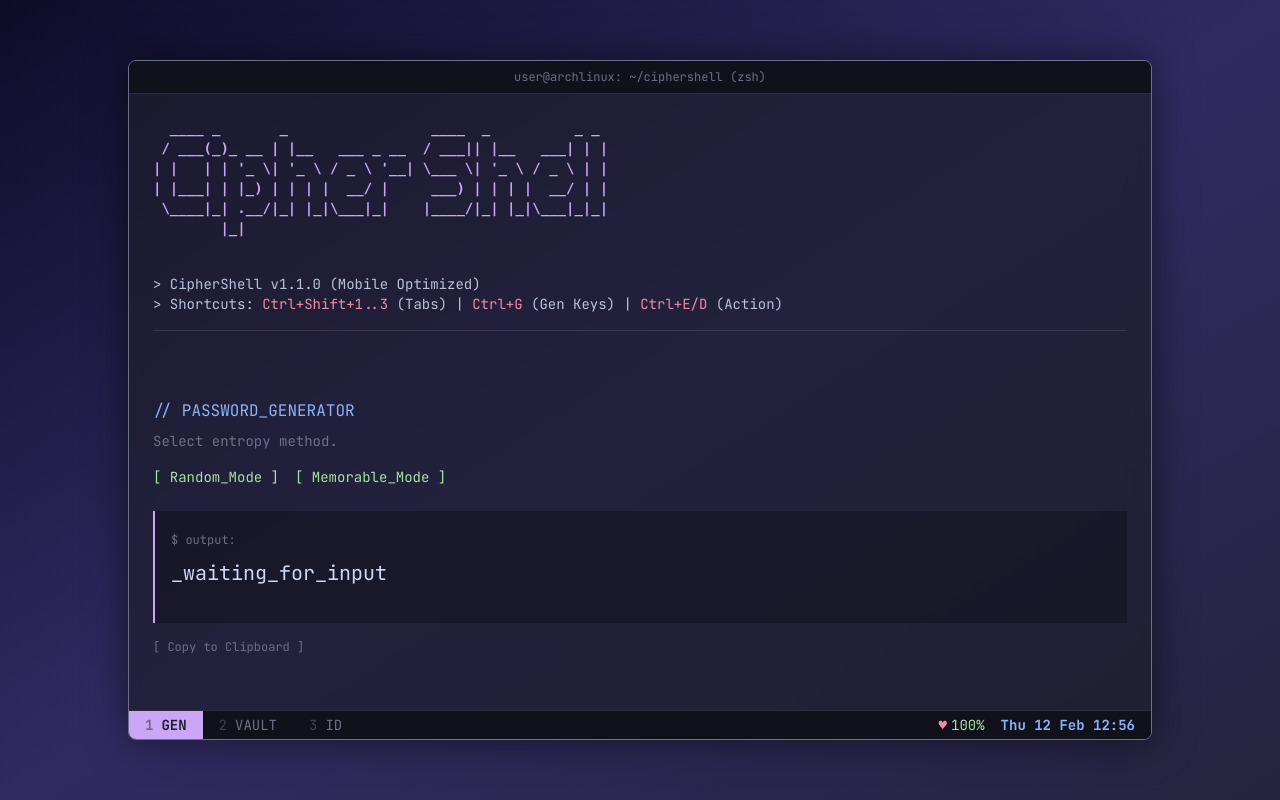
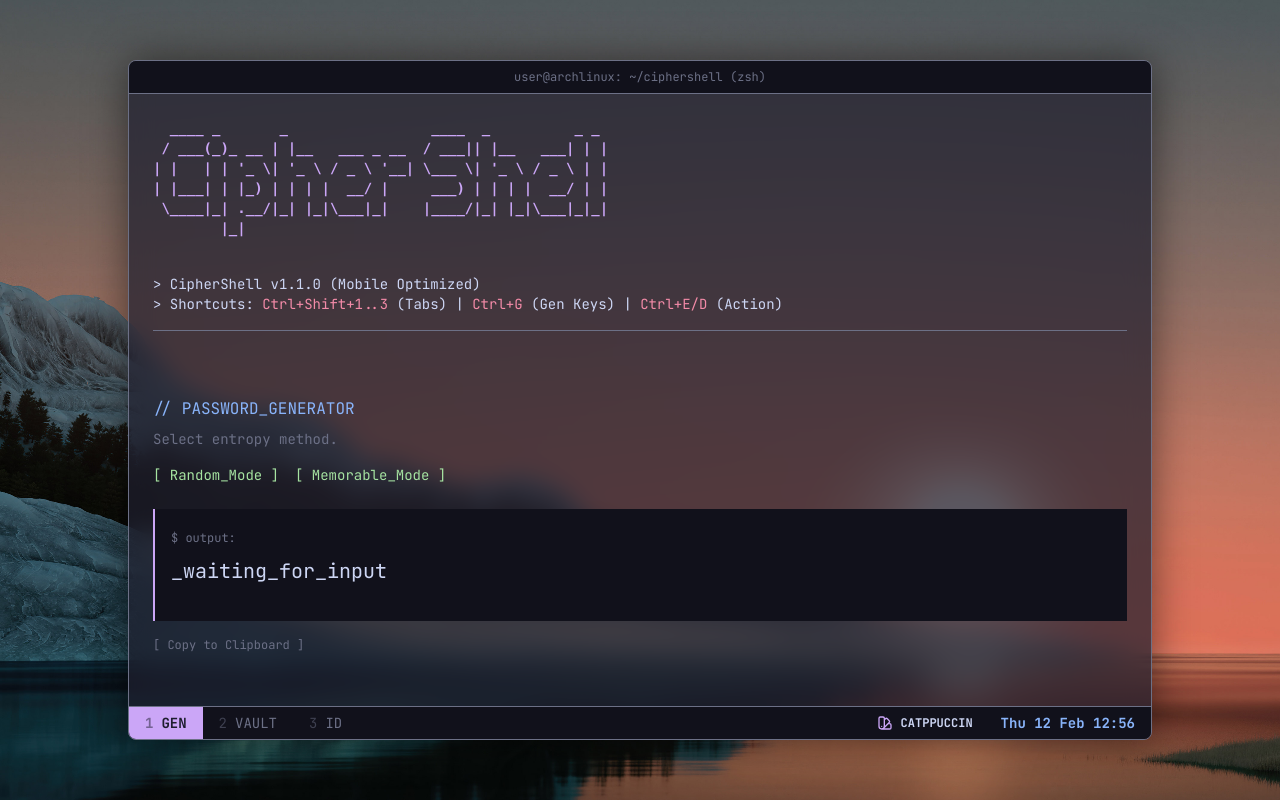
Before and after one commit to T9039/cipherShell, a Flask app: page / in a window 1280 px wide. Run offline with Flask 3, Linux system fonts and the light colour scheme; some libraries are stand-ins or nearby versions.

Commit message:
Changed health button to theme selector button, updated all the colors to use theme palettes colors

```diff
--- a/templates/index2.html
+++ b/templates/index2.html
@@ -8,20 +8,9 @@
     />
     <title>CipherShell</title>
     <script src="https://cdn.tailwindcss.com"></script>
+    <link rel="stylesheet" href="{{ url_for('static', filename='themes.css') }}">
     <style>
       @import url("https://fonts.googleapis.com/css2?family=JetBrains+Mono:wght@400;700&display=swap");
-
-      /* --- CATPPUCCIN MOCHA PALETTE --- */
-      :root {
-        --base: #1e1e2e;
-        --text: #cdd6f4;
-        --mauve: #cba6f7;
-        --blue: #89b4fa;
-        --red: #f38ba8;
-        --green: #a6e3a1;
-        --overlay: #6c7086;
-        --crust: #11111b;
-      }
 
       body {
         font-family: "JetBrains Mono", monospace;
@@ -41,11 +30,10 @@
 
       /* Glassmorphism Terminal */
       .terminal-window {
-        /* CHANGED: 0.85 -> 0.70 to let the wallpaper shine through */
-        background-color: rgba(30, 30, 46, 0.7);
+        background-color: color-mix(in srgb, var(--base), transparent 30%);
         backdrop-filter: blur(12px);
-        border: 1px solid var(--overlay);
-        box-shadow: 0 0 40px rgba(0, 0, 0, 0.5);
+        border: 1px solid var(--overlay); /* Ensure this uses variable too! */
+        box-shadow: 0 0 40px rgba(0,0,0,0.5);
       }
 
       /* Blinking Block Cursor */
@@ -88,7 +76,7 @@
 
       /* Tmux Active/Inactive Tab Styles */
       .tab-active {
-        background-color: var(--mauve);
+        background-color: var(--accent);
         color: var(--base);
         font-weight: bold;
       }
@@ -102,7 +90,7 @@
       class="terminal-window w-full h-[100dvh] md:h-[85vh] md:max-w-5xl flex flex-col md:rounded-lg rounded-none overflow-hidden relative transition-all duration-300"
     >
       <div
-        class="bg-[#11111b] p-3 md:p-2 text-center text-xs text-[#6c7086] border-b border-[#6c7086]/30 select-none shrink-0"
+        class="bg-[var(--crust)] p-3 md:p-2 text-center text-xs text-[var(--overlay)] border-b border-[var(--overlay)] select-none shrink-0"
       >
         <span class="md:hidden">mobile@ciphershell: ~ (zsh)</span>
         <span class="hidden md:inline"
@@ -112,7 +100,7 @@
 
       <div class="flex-1 p-4 md:p-6 overflow-y-auto no-scrollbar flex flex-col">
         <pre
-          class="text-[#cba6f7] font-bold text-[8px] md:text-sm mb-4 leading-tight select-none whitespace-pre-wrap"
+          class="text-[var(--accent)] font-bold text-[8px] md:text-sm mb-4 leading-tight select-none whitespace-pre-wrap"
         >
   ____ _       _                 ____  _          _ _
  / ___(_)_ __ | |__   ___ _ __  / ___|| |__   ___| | |
@@ -123,41 +111,41 @@
             </pre
         >
 
-        <div class="mb-6 text-xs md:text-sm text-[#bac2de]">
+        <div class="mb-6 text-xs md:text-sm text-[var(--text)]">
           <p>> CipherShell v1.1.0 (Mobile Optimized)</p>
           <p class="hidden md:block">
             > Shortcuts:
-            <span class="text-[#f38ba8]">Ctrl+Shift+1..3</span> (Tabs) |
-            <span class="text-[#f38ba8]">Ctrl+G</span> (Gen Keys) |
-            <span class="text-[#f38ba8]">Ctrl+E/D</span> (Action)
+            <span class="text-[var(--red)]">Ctrl+Shift+1..3</span> (Tabs) |
+            <span class="text-[var(--red)]">Ctrl+G</span> (Gen Keys) |
+            <span class="text-[var(--red)]">Ctrl+E/D</span> (Action)
           </p>
           <p class="md:hidden">
-            > Touch Controls: <span class="text-[#a6e3a1]">Active</span>
+            > Touch Controls: <span class="text-[var(--green)]">Active</span>
           </p>
-          <div class="border-b border-[#6c7086]/30 my-4"></div>
+          <div class="border-b border-[var(--overlay)] my-4"></div>
         </div>
 
         <div
-          class="flex md:hidden w-full mb-6 border-b border-[#6c7086]/50 gap-1 select-none items-end"
+          class="flex md:hidden w-full mb-6 border-b border-[var(--overlay)] gap-1 select-none items-end"
         >
           <div
             id="mob-tab-gen"
             onclick="switchTab('generator')"
-            class="flex-1 py-2 text-center text-xs font-bold rounded-t-lg cursor-pointer transition-all border-t border-l border-r border-[#6c7086]/50 bg-[#cba6f7] text-[#1e1e2e] translate-y-[1px]"
+            class="flex-1 py-2 text-center text-xs font-bold rounded-t-lg cursor-pointer transition-all border-t border-l border-r border-[var(--overlay)] bg-[var(--accent)] text-[var(--base)] translate-y-[1px]"
           >
             GEN
           </div>
           <div
             id="mob-tab-vault"
             onclick="switchTab('vault')"
-            class="flex-1 py-2 text-center text-xs font-bold rounded-t-lg cursor-pointer transition-all border-t border-l border-r border-transparent text-[#6c7086] hover:bg-[#313244] bg-[#11111b]/50"
+            class="flex-1 py-2 text-center text-xs font-bold rounded-t-lg cursor-pointer transition-all border-t border-l border-r border-transparent text-[var(--overlay)] hover:bg-[var(--overlay)] bg-[var(--crust)]"
           >
             VAULT
           </div>
           <div
             id="mob-tab-identity"
             onclick="switchTab('identity')"
-            class="flex-1 py-2 text-center text-xs font-bold rounded-t-lg cursor-pointer transition-all border-t border-l border-r border-transparent text-[#6c7086] hover:bg-[#313244] bg-[#11111b]/50"
+            class="flex-1 py-2 text-center text-xs font-bold rounded-t-lg cursor-pointer transition-all border-t border-l border-r border-transparent text-[var(--overlay)] hover:bg-[var(--overlay)] bg-[var(--crust)]"
           >
             IDENTITY
           </div>
@@ -167,38 +155,38 @@
           class="flex-1 flex flex-col justify-start md:justify-center items-start space-y-6"
         >
           <div class="w-full">
-            <p class="text-[#89b4fa] mb-2">// PASSWORD_GENERATOR</p>
-            <p class="text-xs md:text-sm text-[#6c7086] mb-4">
+            <p class="text-[var(--accent2)] mb-2">// PASSWORD_GENERATOR</p>
+            <p class="text-xs md:text-sm text-[var(--overlay)] mb-4">
               Select entropy method.
             </p>
 
             <div class="flex flex-col md:flex-row gap-4 mb-6 text-sm">
               <button
                 onclick="generatePass('random')"
-                class="border border-[#a6e3a1]/30 p-3 md:border-none md:p-0 text-center hover:text-white text-[#a6e3a1] transition-colors rounded md:rounded-none"
+                class="border border-[var(--green)] p-3 md:border-none md:p-0 text-center hover:text-white text-[var(--green)] transition-colors rounded md:rounded-none"
               >
                 [ Random_Mode ]
               </button>
               <button
                 onclick="generatePass('memorable')"
-                class="border border-[#a6e3a1]/30 p-3 md:border-none md:p-0 text-center hover:text-white text-[#a6e3a1] transition-colors rounded md:rounded-none"
+                class="border border-[var(--green)] p-3 md:border-none md:p-0 text-center hover:text-white text-[var(--green)] transition-colors rounded md:rounded-none"
               >
                 [ Memorable_Mode ]
               </button>
             </div>
 
-            <div class="bg-[#11111b]/50 p-4 border-l-2 border-[#cba6f7] w-full">
-              <span class="text-[#6c7086] text-xs">$ output: </span>
+            <div class="bg-[var(--crust)] p-4 border-l-2 border-[var(--accent)] w-full">
+              <span class="text-[var(--overlay)] text-xs">$ output: </span>
               <div
                 id="pass-output"
-                class="text-lg md:text-xl text-[#cdd6f4] break-all mt-2 min-h-[3rem]"
+                class="text-lg md:text-xl text-[var(--text)] break-all mt-2 min-h-[3rem]"
               >
                 _waiting_for_input
               </div>
             </div>
             <button
               onclick="copyToClipboard('pass-output')"
-              class="mt-4 w-full md:w-auto border border-[#6c7086] p-2 md:border-none md:p-0 text-xs text-[#6c7086] hover:text-[#cdd6f4]"
+              class="mt-4 w-full md:w-auto border border-[var(--overlay)] p-2 md:border-none md:p-0 text-xs text-[var(--overlay)] hover:text-[var(--text)]"
             >
               [ Copy to Clipboard ]
             </button>
@@ -206,31 +194,31 @@
         </div>
 
         <div id="section-vault" class="hidden flex-1 flex flex-col space-y-6">
-          <p class="text-[#f38ba8] mb-2">// SECURE_VAULT (AES-128)</p>
+          <p class="text-[var(--red)] mb-2">// SECURE_VAULT (AES-128)</p>
 
           <div class="space-y-6 w-full max-w-3xl">
             <div class="flex flex-col md:flex-row md:items-start gap-2">
               <span
-                class="text-[#a6e3a1] whitespace-nowrap text-xs md:text-base"
+                class="text-[var(--green)] whitespace-nowrap text-xs md:text-base"
                 >user@vault:~/msg $</span
               >
               <textarea
                 id="vault-input"
                 rows="3"
-                class="cli-input text-base md:text-sm resize-none bg-[#11111b]/20 p-2 md:p-0 rounded md:rounded-none"
+                class="cli-input text-base md:text-sm resize-none bg-[var(--crust)] p-2 md:p-0 rounded md:rounded-none"
                 placeholder="Enter plaintext..."
               ></textarea>
             </div>
 
             <div class="flex flex-col md:flex-row md:items-center gap-2">
               <span
-                class="text-[#a6e3a1] whitespace-nowrap text-xs md:text-base"
+                class="text-[var(--green)] whitespace-nowrap text-xs md:text-base"
                 >user@vault:~/key $</span
               >
               <input
                 type="password"
                 id="vault-pass"
-                class="cli-input text-base md:text-sm bg-[#11111b]/20 p-2 md:p-0 rounded md:rounded-none"
+                class="cli-input text-base md:text-sm bg-[var(--crust)] p-2 md:p-0 rounded md:rounded-none"
                 placeholder="Enter passphrase..."
               />
             </div>
@@ -238,29 +226,29 @@
             <div class="pt-4 flex flex-col md:flex-row gap-4 text-sm">
               <button
                 onclick="processVault('encrypt')"
-                class="border border-[#89b4fa] p-3 md:border-none md:p-0 text-center text-[#89b4fa] hover:bg-[#89b4fa] hover:text-[#1e1e2e] rounded md:rounded-none transition-colors font-bold"
+                class="border border-[var(--accent2)] p-3 md:border-none md:p-0 text-center text-[var(--accent2)] hover:bg-[var(--accent2)] hover:text-[var(--base)] rounded md:rounded-none transition-colors font-bold"
               >
                 ENCRYPT >>
               </button>
               <button
                 onclick="processVault('decrypt')"
-                class="border border-[#f38ba8] p-3 md:border-none md:p-0 text-center text-[#f38ba8] hover:bg-[#f38ba8] hover:text-[#1e1e2e] rounded md:rounded-none transition-colors font-bold"
+                class="border border-[var(--red)] p-3 md:border-none md:p-0 text-center text-[var(--red)] hover:bg-[var(--red)] hover:text-[var(--base)] rounded md:rounded-none transition-colors font-bold"
               >
                 << DECRYPT
               </button>
             </div>
 
-            <div class="mt-6 border-t border-[#6c7086]/30 pt-4 pb-12">
-              <div class="text-[#6c7086] text-sm mb-1">STDOUT >></div>
+            <div class="mt-6 border-t border-[var(--overlay)] pt-4 pb-12">
+              <div class="text-[var(--overlay)] text-sm mb-1">STDOUT >></div>
               <div
                 id="vault-result"
-                class="text-[#cdd6f4] break-all font-mono text-sm"
+                class="text-[var(--text)] break-all font-mono text-sm"
               >
                 // Process output will appear here...
               </div>
               <button
                 onclick="copyToClipboard('vault-result')"
-                class="mt-4 w-full md:w-auto border border-[#6c7086] p-2 md:border-none md:p-0 text-xs text-[#6c7086] hover:text-[#cdd6f4]"
+                class="mt-4 w-full md:w-auto border border-[var(--overlay)] p-2 md:border-none md:p-0 text-xs text-[var(--overlay)] hover:text-[var(--text)]"
               >
                 [ Copy Output ]
               </button>
@@ -273,46 +261,46 @@
           class="hidden flex-1 flex flex-col space-y-8 pb-20"
         >
           <div>
-            <p class="text-[#f38ba8] mb-2 text-xs uppercase font-bold">
+            <p class="text-[var(--red)] mb-2 text-xs uppercase font-bold">
               // 1. MY_IDENTITY (KEYPAIR)
             </p>
             <button
               onclick="generateIdentity()"
-              class="w-full md:w-auto mb-4 text-xs border border-[#a6e3a1] text-[#a6e3a1] px-3 py-3 md:py-1 hover:bg-[#a6e3a1] hover:text-[#1e1e2e] transition-colors rounded md:rounded-none"
+              class="w-full md:w-auto mb-4 text-xs border border-[var(--green)] text-[var(--green)] px-3 py-3 md:py-1 hover:bg-[var(--green)] hover:text-[var(--base)] transition-colors rounded md:rounded-none"
             >
               [ GENERATE_NEW_KEYPAIR_2048 ]
             </button>
 
             <div class="grid grid-cols-1 md:grid-cols-2 gap-4">
               <div class="relative group">
-                <label class="text-[10px] text-[#a6e3a1] block mb-1"
+                <label class="text-[10px] text-[var(--green)] block mb-1"
                   >PUBLIC_KEY</label
                 >
                 <textarea
                   id="rsa-public"
                   readonly
-                  class="w-full h-24 bg-[#11111b]/50 border border-[#a6e3a1]/50 p-2 text-[10px] leading-tight text-[#a6e3a1] resize-none focus:border-[#a6e3a1] outline-none font-mono rounded"
+                  class="w-full h-24 bg-[var(--crust)] border border-[var(--green)] p-2 text-[10px] leading-tight text-[var(--green)] resize-none focus:border-[var(--green)] outline-none font-mono rounded"
                 ></textarea>
                 <button
                   onclick="copyToClipboard('rsa-public')"
-                  class="absolute top-2 right-2 text-[10px] bg-[#1e1e2e] border border-[#a6e3a1] px-2 py-1 hover:bg-[#a6e3a1] hover:text-black rounded"
+                  class="absolute top-2 right-2 text-[10px] bg-[var(--base)] border border-[var(--green)] px-2 py-1 hover:bg-[var(--green)] hover:text-black rounded"
                 >
                   CPY
                 </button>
               </div>
 
               <div class="relative group">
-                <label class="text-[10px] text-[#f38ba8] block mb-1"
+                <label class="text-[10px] text-[var(--red)] block mb-1"
                   >PRIVATE_KEY</label
                 >
                 <textarea
                   id="rsa-private"
                   readonly
-                  class="w-full h-24 bg-[#11111b]/50 border border-[#f38ba8]/50 p-2 text-[10px] leading-tight text-[#f38ba8] resize-none focus:border-[#f38ba8] outline-none font-mono rounded"
+                  class="w-full h-24 bg-[var(--crust)] border border-[var(--red)] p-2 text-[10px] leading-tight text-[var(--red)] resize-none focus:border-[var(--red)] outline-none font-mono rounded"
                 ></textarea>
                 <button
                   onclick="copyToClipboard('rsa-private')"
-                  class="absolute top-2 right-2 text-[10px] bg-[#1e1e2e] border border-[#f38ba8] px-2 py-1 hover:bg-[#f38ba8] hover:text-black rounded"
+                  class="absolute top-2 right-2 text-[10px] bg-[var(--base)] border border-[var(--red)] px-2 py-1 hover:bg-[var(--red)] hover:text-black rounded"
                 >
                   CPY
                 </button>
@@ -320,39 +308,39 @@
             </div>
           </div>
 
-          <div class="border-t border-[#6c7086]/30 pt-6">
-            <p class="text-[#89b4fa] mb-4 text-xs uppercase font-bold">
+          <div class="border-t border-[var(--overlay)] pt-6">
+            <p class="text-[var(--accent2)] mb-4 text-xs uppercase font-bold">
               // 2. ASYMMETRIC_MESSAGING
             </p>
 
             <div class="grid grid-cols-1 md:grid-cols-2 gap-8">
               <div
-                class="space-y-2 bg-[#11111b]/20 p-2 md:bg-transparent md:p-0 rounded"
+                class="space-y-2 bg-[var(--crust)] p-2 md:bg-transparent md:p-0 rounded"
               >
-                <p class="text-xs text-[#6c7086]">> Encrypt for recipient</p>
+                <p class="text-xs text-[var(--overlay)]">> Encrypt for recipient</p>
                 <input
                   id="rsa-msg-in"
-                  class="w-full bg-transparent border-b border-[#6c7086] py-2 md:py-1 text-base md:text-sm focus:border-[#89b4fa] outline-none"
+                  class="w-full bg-transparent border-b border-[var(--overlay)] py-2 md:py-1 text-base md:text-sm focus:border-[var(--accent2)] outline-none"
                   placeholder="Enter Message..."
                 />
 
                 <textarea
                   id="rsa-remote-key"
-                  class="w-full h-20 bg-[#11111b]/30 border border-[#6c7086]/50 p-2 text-[10px] resize-none focus:border-[#89b4fa] outline-none text-[#6c7086] rounded"
+                  class="w-full h-20 bg-[var(--crust)] border border-[var(--overlay)] p-2 text-[10px] resize-none focus:border-[var(--accent2)] outline-none text-[var(--overlay)] rounded"
                   placeholder="Paste Recipient's Public Key Here..."
                 ></textarea>
                 <button
                   onclick="processRSA('encrypt')"
-                  class="w-full border border-[#89b4fa] text-[#89b4fa] hover:bg-[#89b4fa] hover:text-[#1e1e2e] py-3 md:py-1 text-sm transition-colors font-bold rounded md:rounded-none"
+                  class="w-full border border-[var(--accent2)] text-[var(--accent2)] hover:bg-[var(--accent2)] hover:text-[var(--base)] py-3 md:py-1 text-sm transition-colors font-bold rounded md:rounded-none"
                 >
                   ENCRYPT >>
                 </button>
               </div>
 
               <div
-                class="space-y-2 bg-[#11111b]/20 p-2 md:bg-transparent md:p-0 rounded"
+                class="space-y-2 bg-[var(--crust)] p-2 md:bg-transparent md:p-0 rounded"
               >
-                <p class="text-xs text-[#6c7086]">
+                <p class="text-xs text-[var(--overlay)]">
                   > Decrypt with MY Private Key
                 </p>
 
@@ -360,13 +348,13 @@
 
                 <textarea
                   id="rsa-cipher-in"
-                  class="w-full h-20 bg-[#11111b]/30 border border-[#6c7086]/50 p-2 text-[10px] resize-none focus:border-[#f38ba8] outline-none text-[#6c7086] rounded"
+                  class="w-full h-20 bg-[var(--crust)] border border-[var(--overlay)] p-2 text-[10px] resize-none focus:border-[var(--red)] outline-none text-[var(--overlay)] rounded"
                   placeholder="Paste Ciphertext Here..."
                 ></textarea>
 
                 <button
                   onclick="processRSA('decrypt')"
-                  class="w-full border border-[#f38ba8] text-[#f38ba8] hover:bg-[#f38ba8] hover:text-[#1e1e2e] py-3 md:py-1 text-sm transition-colors font-bold rounded md:rounded-none"
+                  class="w-full border border-[var(--red)] text-[var(--red)] hover:bg-[var(--red)] hover:text-[var(--base)] py-3 md:py-1 text-sm transition-colors font-bold rounded md:rounded-none"
                 >
                   << DECRYPT
                 </button>
@@ -374,16 +362,16 @@
             </div>
 
             <div class="mt-6 pb-6">
-              <span class="text-[#6c7086] text-xs">$ rsa_output: </span>
+              <span class="text-[var(--overlay)] text-xs">$ rsa_output: </span>
               <div
                 id="rsa-result"
-                class="text-sm text-[#cdd6f4] break-all font-mono mt-2 p-2 bg-[#11111b]/30 rounded"
+                class="text-sm text-[var(--text)] break-all font-mono mt-2 p-2 bg-[var(--crust)] rounded"
               >
                 _waiting_
               </div>
               <button
                 onclick="copyToClipboard('rsa-result')"
-                class="mt-2 w-full md:w-auto border border-[#6c7086] p-2 md:border-none md:p-0 text-xs text-[#6c7086] hover:text-[#cdd6f4]"
+                class="mt-2 w-full md:w-auto border border-[var(--overlay)] p-2 md:border-none md:p-0 text-xs text-[var(--overlay)] hover:text-[var(--text)]"
               >
                 [ Copy Output ]
               </button>
@@ -392,31 +380,41 @@
         </div>
       </div>
 
-      <div class="hidden md:flex bg-[#11111b] text-sm justify-between select-none z-50 border-t border-[#6c7086]/30 shrink-0">
+      <div class="hidden md:flex bg-[var(--crust)] text-sm justify-between select-none z-50 border-t border-[var(--overlay)] shrink-0">
 
           <div class="flex flex-1 md:flex-none md:w-auto">
-              <div id="tab-gen" onclick="switchTab('generator')" class="cursor-pointer px-4 tab-active flex gap-2 hover:bg-[#313244] transition-colors items-center py-1">
+              <div id="tab-gen" onclick="switchTab('generator')" class="cursor-pointer px-4 tab-active flex gap-2 hover:bg-[var(--overlay)] transition-colors items-center py-1">
                   <span class="opacity-50">1</span>
                   <span>GEN</span>
               </div>
-              <div id="tab-vault" onclick="switchTab('vault')" class="cursor-pointer px-4 tab-inactive flex gap-2 hover:bg-[#313244] transition-colors items-center py-1">
+              <div id="tab-vault" onclick="switchTab('vault')" class="cursor-pointer px-4 tab-inactive flex gap-2 hover:bg-[var(--overlay)] transition-colors items-center py-1">
                   <span class="opacity-50">2</span>
                   <span>VAULT</span>
               </div>
-              <div id="tab-identity" onclick="switchTab('identity')" class="cursor-pointer px-4 tab-inactive flex gap-2 hover:bg-[#313244] transition-colors items-center py-1">
+              <div id="tab-identity" onclick="switchTab('identity')" class="cursor-pointer px-4 tab-inactive flex gap-2 hover:bg-[var(--overlay)] transition-colors items-center py-1">
                   <span class="opacity-50">3</span>
                   <span>ID</span>
               </div>
           </div>
 
-          <div class="px-4 text-[#a6e3a1] flex items-center py-1">
-              <span class="text-[#f38ba8] mr-1">♥</span> 100%
-              <span id="clock-display" class="ml-4 text-[#89b4fa] font-bold">Initializing...</span>
+          <div class="px-4 text-[var(--green)] flex items-center py-1">
+            <div class="relative group"> <button onclick="toggleThemeMenu()" class="flex items-center gap-2 hover:bg-[var(--overlay)] px-3 py-1 rounded transition-colors focus:outline-none">
+              <svg xmlns="http://www.w3.org/2000/svg" class="h-4 w-4 text-[var(--accent)]" fill="none" viewBox="0 0 24 24" stroke="currentColor">
+                <path stroke-linecap="round" stroke-linejoin="round" stroke-width="2" d="M7 21a4 4 0 01-4-4V5a2 2 0 012-2h4a2 2 0 012 2v12a4 4 0 01-4 4zm0 0h12a2 2 0 002-2v-4a2 2 0 00-2-2h-2.343M11 7.343l1.657-1.657a2 2 0 012.828 0l2.829 2.829a2 2 0 010 2.828l-8.486 8.485M7 17h.01" />
+              </svg>
+              <span id="current-theme-label" class="text-[var(--text)] font-bold text-xs uppercase">Catppuccin</span>
+              </button>
+
+              <div id="theme-menu" class="hidden absolute bottom-full right-0 mb-2 w-48 bg-[var(--base)] border border-[var(--overlay)] rounded shadow-xl z-[60] overflow-hidden">
+                  <div class="max-h-64 overflow-y-auto no-scrollbar"></div>
+              </div>
+            </div>
+            <span id="clock-display" class="ml-4 text-[var(--accent2)] font-bold">Initializing...</span>
           </div>
       </div>
-        <!-- <div class="px-4 text-[#a6e3a1] hidden md:block"> -->
-        <!--   <span class="text-[#f38ba8]">♥</span> 100% -->
-        <!--   <span id="clock-display" class="ml-4 text-[#89b4fa] font-bold" -->
+        <!-- <div class="px-4 text-[var(--green)] hidden md:block"> -->
+        <!--   <span class="text-[var(--red)]">♥</span> 100% -->
+        <!--   <span id="clock-display" class="ml-4 text-[var(--accent2)] font-bold" -->
         <!--     >Initializing...</span -->
         <!--   > -->
         <!-- </div> -->
```
